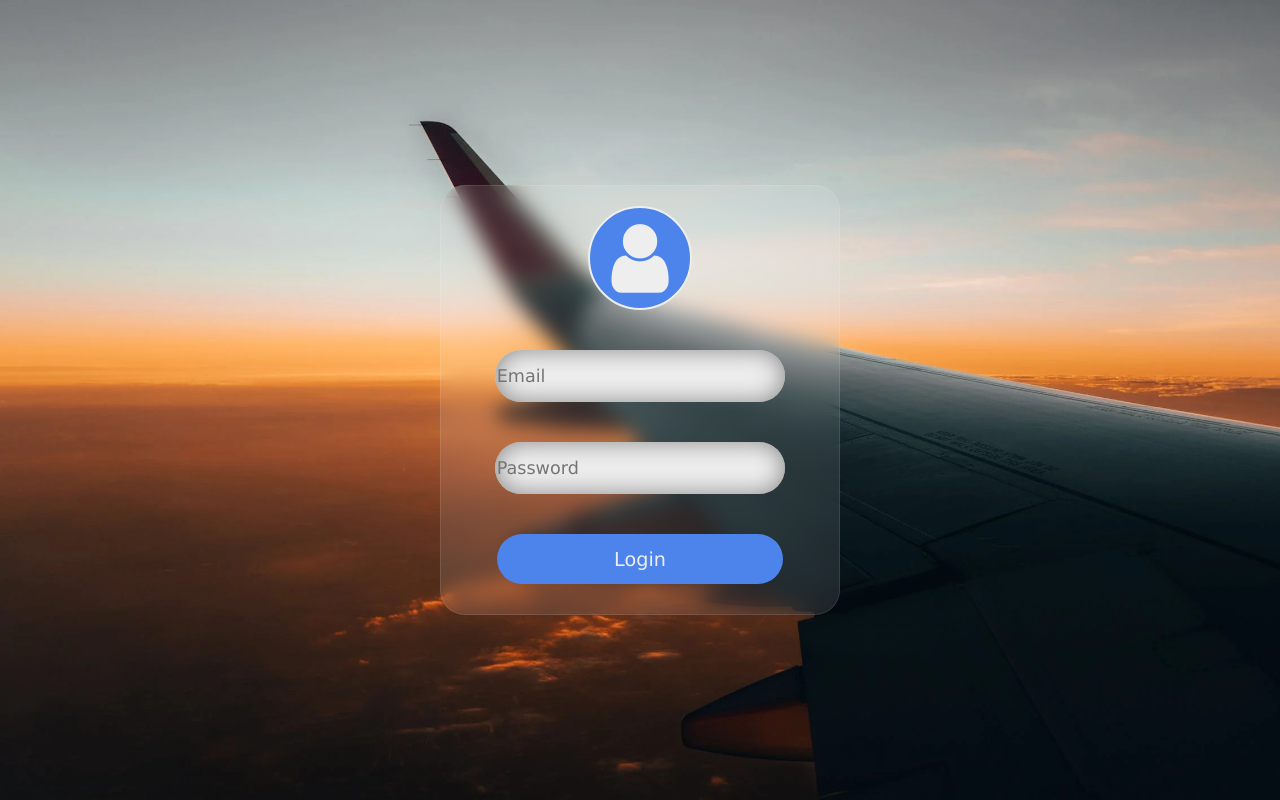
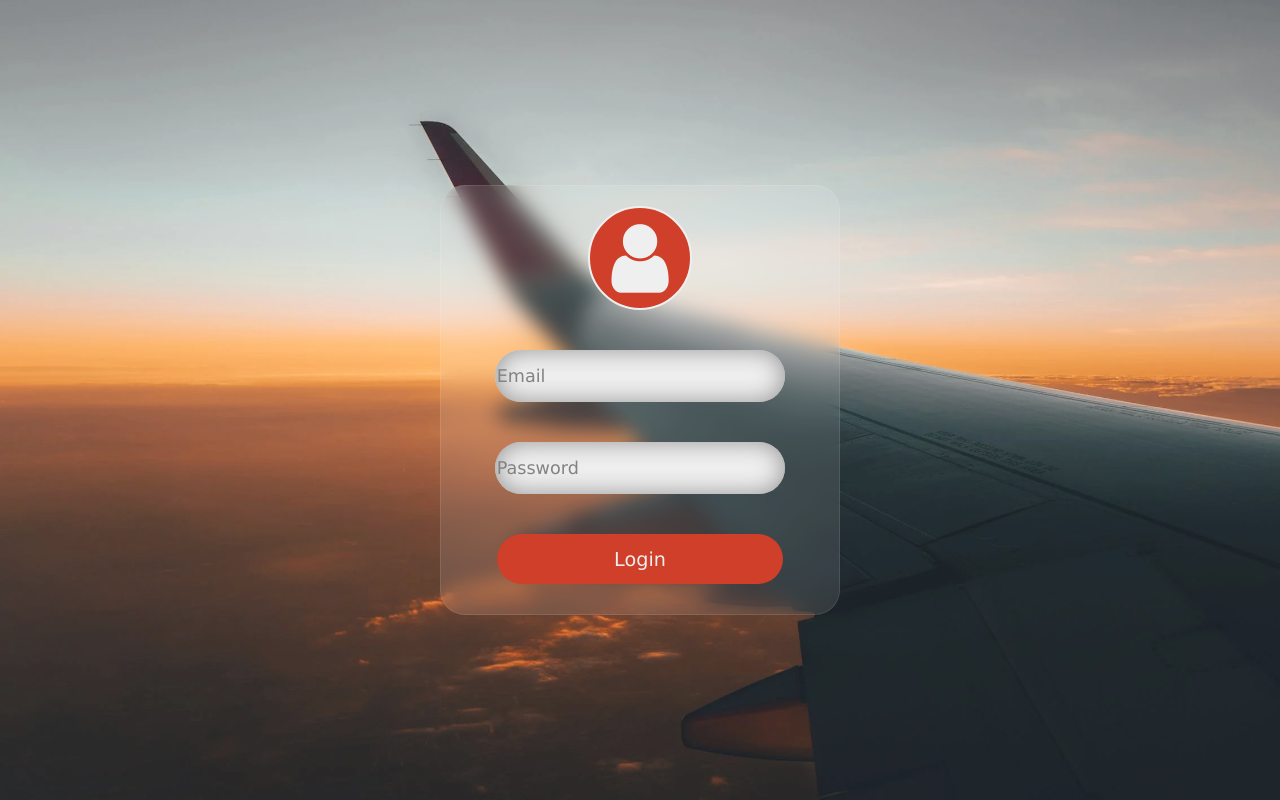
Before and after one commit to Jackson-Wozniak/Flight-Sim-Career-Mode, a React (Create React App) app in the folder frontend/: page /login in a window 1280 px wide. Built offline with nearby package versions, Linux system fonts and the light colour scheme.

Commit message:
improve color scheme on login page to match background better

```diff
--- a/frontend/src/styles/LoginPage.css
+++ b/frontend/src/styles/LoginPage.css
@@ -8,6 +8,7 @@
     --dark-background : #222222;
     --light-backround : #666666;
     --blue : #4D84EB;
+    --orange : #ca2a11;
 }
 
 .login-page-container{
@@ -16,7 +17,7 @@
 
     /*image credit: https://www.pexels.com/photo/flying-airplane-above-the-clouds-during-sunset-12167069/*/
     background-image: url('../images/clouds.jpeg');
-    opacity: 1;
+    opacity: .9;
     -webkit-background-size: cover;
     -moz-background-size: cover;
     -o-background-size: cover;
@@ -52,7 +53,7 @@
     width : 100px;
     height : 100px;
     border : 2px solid var(--light);
-    background-color: var(--blue);
+    background-color: var(--orange);
     border-radius: 50%;
     display: flex;
     align-items: center;
@@ -85,7 +86,7 @@
     margin : 20px;
     padding : 5px;
     border-radius: 60px;
-    background-color: var(--blue);
+    background-color: var(--orange);
     color : var(--light);
     border : none;
     width : 80%;
```
